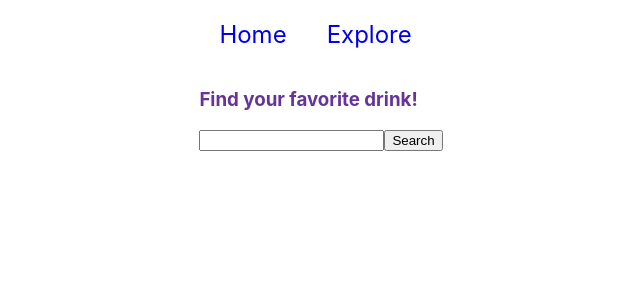
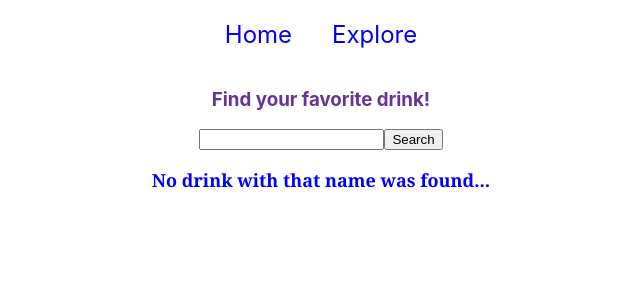
Before and after one commit to dllarsson/drink-app, a React (Create React App) app in the folder drink-app/: page /explore in a window 1280 px wide. Shown: the top 300 px of the page, without its empty margins (319-959 px from the left). Built offline with nearby package versions, Linux system fonts and the light colour scheme.

Commit message:
Added drink page when clicking on image

```diff
--- a/drink-app/src/App.js
+++ b/drink-app/src/App.js
@@ -1,21 +1,25 @@
 import React from 'react';
-import Home from './pages/home';
-import Explore from './pages/explore';
+import Home from './pages/Home';
+import Explore from './pages/Explore';
 import { BrowserRouter, Switch, Route } from 'react-router-dom';
 import './styles/App.css';
+import Drink from './pages/Drink';
 
 function App() {
 
   const NotFound = () => <p>404 page not found.</p>
 
   return (
+    <div className="App">
       <BrowserRouter>
         <Switch>
           <Route path={'/'} component={Home} exact/>
           <Route path={'/explore'} component={Explore} exact/>
+          <Route path={'/drink'} component={Drink} exact/>
           <Route component={NotFound} />
         </Switch>
       </BrowserRouter>
+    </div>
   );
 }
 
--- a/drink-app/src/components/ResultItem.js
+++ b/drink-app/src/components/ResultItem.js
@@ -1,12 +1,26 @@
-import React from 'react';
+import React, { useState } from 'react';
+import { Redirect } from 'react-router-dom';
 
 const ResultItem = props => {
-    return(
-        <div className="result-item">
-            <p>Name: {props.name}</p>
-            <img src={props.src} alt={props.alt} />
-        </div>
-    )
+    const [isClicked, setIsClicked] = useState(false);
+
+    if (isClicked){
+        const pathName = `/drink#${props.name}`
+        return <Redirect push to={pathName} />
+    } else {
+        return(
+            <div className="result-item">
+                <p>Name: {props.name}</p>
+                <img
+                    src={props.src}
+                    alt={props.alt}
+                    onClick={() => setIsClicked(prevState => !prevState)}
+                 />
+
+
+            </div>
+        )
+    }
 }
 
 export default ResultItem;
--- a/drink-app/src/components/Search.js
+++ b/drink-app/src/components/Search.js
@@ -6,7 +6,7 @@ import '../styles/Search.css';
 const Search = () => {
 
     const [searchInput, setSearchInput] = useState("");
-    const [resultItems, setResultItems] = useState();
+    const [resultItems, setResultItems] = useState([]);
 
     const handleChange = (e) => {
         setSearchInput(e.target.value);
@@ -26,11 +26,13 @@ const Search = () => {
     }
 
     return (
-        <div className="search">
-            <input onChange={handleChange} />
-            <button onClick={handleClick}>Search</button>
+        <div>
+            <div id="search">
+                <input onChange={handleChange} />
+                <button onClick={handleClick}>Search</button>
+            </div>
             <div className="results">
-                {resultItems}
+                {resultItems.length > 0 ? resultItems : <p>No drink with that name was found...</p>}
             </div>
         </div>
     )
--- /dev/null
+++ b/drink-app/src/pages/Drink.js
@@ -0,0 +1,20 @@
+import React from 'react';
+import DrinkData from '../data/drinks.json';
+import NavBar from '../components/NavBar';
+import '../styles/Drink.css';
+
+const Drink = (props) => {
+    const name = props.location.hash.replace('#', '');
+    const drink = DrinkData.cocktails.filter(item => item.name === name);
+
+ return(
+     <div className="drink-content">
+        <NavBar />
+        <h1>{drink[0].name}</h1>
+        <p>{drink[0].preparation}</p>
+        <img src={drink[0].image} alt={drink[0].name} />
+     </div>
+ )
+}
+
+export default Drink;
--- a/drink-app/src/pages/explore.js
+++ b/drink-app/src/pages/explore.js
@@ -1,10 +1,11 @@
 import React from 'react';
 import NavBar from '../components/NavBar';
 import Search from '../components/Search';
+import '../styles/Explore.css';
 
 const Explore = () => {
     return (
-        <div>
+        <div className="explore-content">
             <NavBar />
             <h3>Find your favorite drink!</h3>
             <Search />
--- a/drink-app/src/pages/home.js
+++ b/drink-app/src/pages/home.js
@@ -1,9 +1,10 @@
 import React from 'react';
 import NavBar from '../components/NavBar';
+import '../styles/Home.css';
 
 const Home = () => {
     return (
-        <div>
+        <div className="home-content">
             <NavBar />
             <h1>Welcome to The Cocktail Explorer!</h1>
             <img
--- /dev/null
+++ b/drink-app/src/styles/Drink.css
@@ -0,0 +1,5 @@
+.drink-content {
+    display: flex;
+    flex-direction: column;
+    align-items: center;
+}
--- /dev/null
+++ b/drink-app/src/styles/Explore.css
@@ -0,0 +1,5 @@
+.explore-content {
+    display: flex;
+    flex-direction: column;
+    align-items: center;
+}
--- /dev/null
+++ b/drink-app/src/styles/Home.css
@@ -0,0 +1,6 @@
+.home-content {
+    display: flex;
+    flex-direction: column;
+    flex-wrap: wrap;
+    align-items: center;
+}
--- a/drink-app/src/styles/Search.css
+++ b/drink-app/src/styles/Search.css
@@ -1,7 +1,8 @@
-.search {
-    margin: auto;
+#search{
+    display: flex;
+    flex-wrap: wrap;
+    justify-content: center;
 }
-
 .results {
     display: flex;
     flex-wrap: wrap;
```
Also changed, not shown: drink-app/src/styles/App.css (line endings or trailing spaces). Lines whose indentation alone changed are shown as unchanged.
